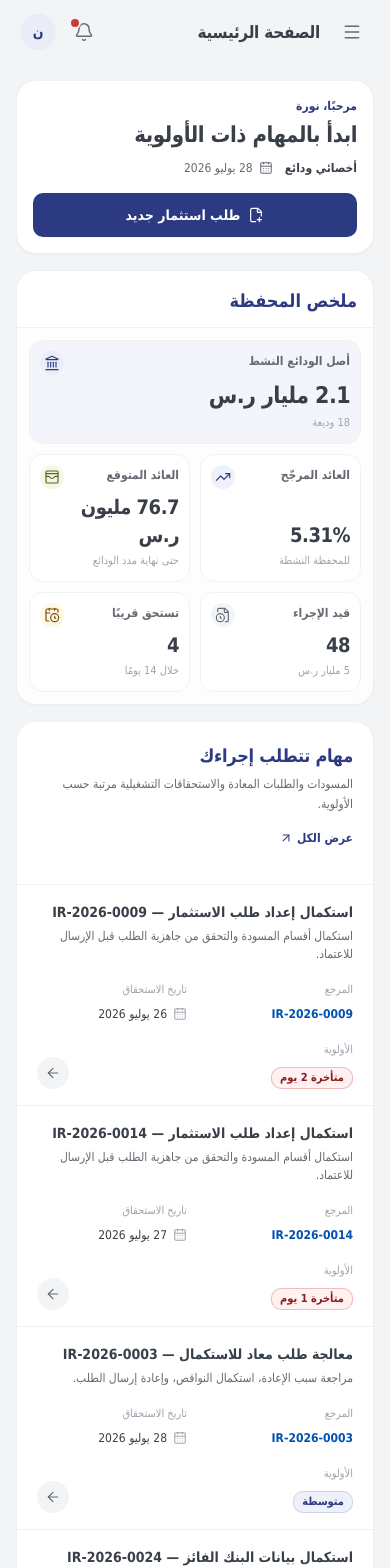
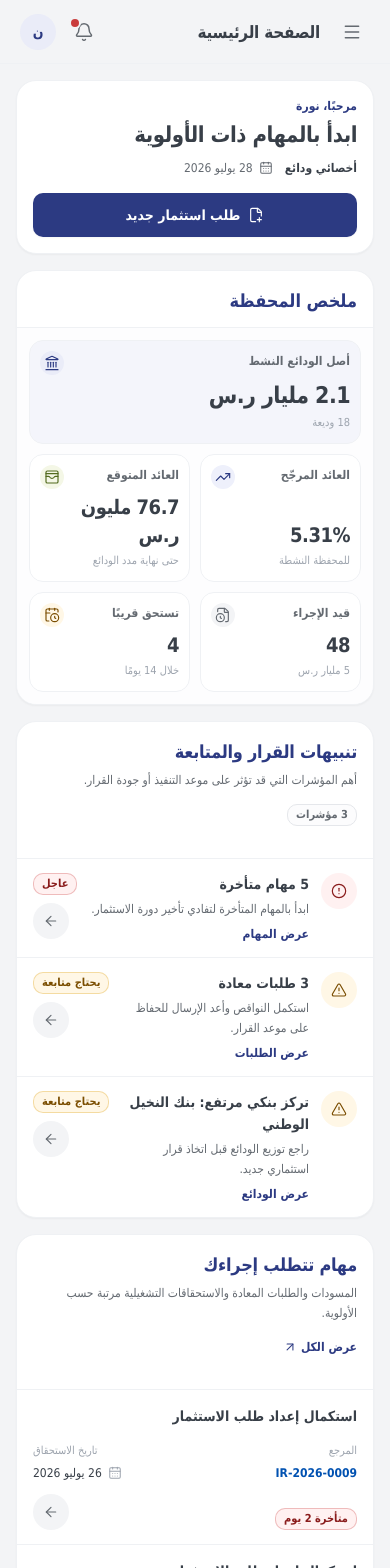
Before and after one commit to faenazi/ef-Deposit-management-prototype, a React (Vite) app in the folder src/: page / in a window 390 px wide. Shown: the top 1568 px of the page. Built offline with nearby package versions, Linux system fonts and the light colour scheme.

Commit message:
add mobile task and maturity layouts

```diff
--- a/src/src/features/dashboard/PriorityTasks.tsx
+++ b/src/src/features/dashboard/PriorityTasks.tsx
@@ -6,6 +6,7 @@
 import { EmptyState } from '@/components/ui/EmptyState'
 import { Icon } from '@/components/ui/Icon'
 import { formatDate } from '@/lib/format'
+import { cn } from '@/lib/cn'
 import type { DashboardSummary } from '@/services/dashboard-service'
 
 const roleCopy: Record<DashboardSummary['roleId'], { title: string; description: string }> = {
@@ -43,13 +44,19 @@
   },
 }
 
-export function PriorityTasks({ summary }: { summary: DashboardSummary }) {
+export function PriorityTasks({
+  summary,
+  className,
+}: {
+  summary: DashboardSummary
+  className?: string
+}) {
   const tasks = summary.priorityTasks.slice(0, 4)
   const copy = roleCopy[summary.roleId]
 
   return (
-    <Card padding="none" className="overflow-hidden">
-      <div className="px-5 py-5 md:px-6">
+    <Card padding="none" className={cn('overflow-hidden', className)}>
+      <div className="px-4 py-4 md:px-6 md:py-5">
         <SectionHeading
           className="mb-0"
           title={copy.title}
@@ -77,7 +84,7 @@
         />
       ) : (
         <div className="border-t border-divider-soft">
-          <div className="hidden grid-cols-[minmax(0,1.55fr)_9.5rem_8.5rem_7.5rem_2.5rem] items-center gap-3 bg-surface-subtle px-6 py-3 text-table font-semibold text-text-secondary md:grid">
+          <div className="hidden grid-cols-[minmax(0,1.5fr)_9rem_8rem_6.5rem_2.75rem] items-center gap-3 bg-surface-subtle px-6 py-3 text-table font-semibold text-text-secondary xl:grid">
             <span>المهمة</span>
             <span>المرجع</span>
             <span>تاريخ الاستحقاق</span>
@@ -86,32 +93,32 @@
           </div>
 
           <ol className="divide-y divide-divider-soft">
-            {tasks.map((task) => (
-              <li key={task.id}>
+            {tasks.map((task, index) => (
+              <li key={task.id} className={index === 3 ? 'hidden sm:list-item' : undefined}>
                 <Link
                   to={task.actionPath}
                   aria-label={`فتح المهمة: ${task.title}`}
-                  className="group block px-5 py-4 transition-colors hover:bg-surface-raised focus-visible:bg-surface-brand-muted md:grid md:min-h-16 md:grid-cols-[minmax(0,1.55fr)_9.5rem_8.5rem_7.5rem_2.5rem] md:items-center md:gap-3 md:px-6"
+                  className="group block min-h-11 px-4 py-3.5 transition-colors hover:bg-surface-raised focus-visible:bg-surface-brand-muted md:px-6 xl:grid xl:min-h-16 xl:grid-cols-[minmax(0,1.5fr)_9rem_8rem_6.5rem_2.75rem] xl:items-center xl:gap-3"
                 >
                   <span className="min-w-0">
-                    <span className="block truncate font-semibold text-text-primary group-hover:text-action-primary">
-                      {task.title}
+                    <span className="block line-clamp-2 font-semibold leading-6 text-text-primary group-hover:text-action-primary xl:truncate">
+                      {getTaskDisplayTitle(task.title, task.relatedEntity)}
                     </span>
-                    <span className="mt-1 block line-clamp-1 text-small text-text-secondary">
+                    <span className="mt-1 hidden line-clamp-1 text-small text-text-secondary xl:block">
                       {task.context}
                     </span>
                   </span>
 
-                  <span className="mt-4 grid grid-cols-2 gap-x-4 gap-y-3 md:mt-0 md:contents">
+                  <span className="mt-3 grid grid-cols-[minmax(0,1fr)_auto] gap-x-3 gap-y-2 xl:mt-0 xl:contents">
                     <span className="min-w-0">
-                      <span className="mb-1 block text-[11px] font-medium text-text-muted md:hidden">المرجع</span>
+                      <span className="mb-0.5 block text-[11px] font-medium text-text-muted xl:hidden">المرجع</span>
                       <bdi className="block truncate text-small font-semibold text-action-secondary">
                         {task.relatedEntity ?? task.id}
                       </bdi>
                     </span>
 
-                    <span>
-                      <span className="mb-1 block text-[11px] font-medium text-text-muted md:hidden">
+                    <span className="text-end xl:text-start">
+                      <span className="mb-0.5 block text-[11px] font-medium text-text-muted xl:hidden">
                         تاريخ الاستحقاق
                       </span>
                       <span className="inline-flex items-center gap-1.5 text-small text-text-primary">
@@ -120,13 +127,13 @@
                       </span>
                     </span>
 
-                    <span>
-                      <span className="mb-1 block text-[11px] font-medium text-text-muted md:hidden">الأولوية</span>
+                    <span className="self-end xl:self-auto">
+                      <span className="sr-only xl:hidden">الأولوية</span>
                       <TaskBadge task={task} />
                     </span>
 
-                    <span className="flex items-end justify-end md:items-center md:justify-center">
-                      <span className="flex size-8 items-center justify-center rounded-full bg-canvas text-text-secondary transition-colors group-hover:bg-surface-brand-soft group-hover:text-action-primary">
+                    <span className="flex items-end justify-end xl:items-center xl:justify-center">
+                      <span className="flex size-9 items-center justify-center rounded-full bg-canvas text-text-secondary transition-colors group-hover:bg-surface-brand-soft group-hover:text-action-primary">
                         <Icon icon={ArrowLeft} size="sm" />
                       </span>
                     </span>
@@ -141,6 +148,11 @@
   )
 }
 
+function getTaskDisplayTitle(title: string, reference: string | null) {
+  if (!reference) return title
+  return title.replace(new RegExp(`\\s*[—-]\\s*${reference.replace(/[.*+?^${}()|[\]\\]/g, '\\$&')}$`), '')
+}
+
 function TaskBadge({ task }: { task: DashboardSummary['priorityTasks'][number] }) {
   if (task.isOverdue) {
     return <Badge variant="danger">متأخرة {Math.max(task.agingDays, 1)} يوم</Badge>
--- a/src/src/features/dashboard/UpcomingMaturities.tsx
+++ b/src/src/features/dashboard/UpcomingMaturities.tsx
@@ -13,7 +13,7 @@
 
   return (
     <Card padding="none" className="overflow-hidden">
-      <div className="px-5 py-5 md:px-6">
+      <div className="px-4 py-4 md:px-6 md:py-5">
         <SectionHeading
           className="mb-0"
           title="استحقاقات خلال 14 يومًا"
@@ -49,7 +49,7 @@
         />
       ) : (
         <div className="border-t border-divider-soft">
-          <div className="hidden grid-cols-[minmax(0,1.2fr)_8.5rem_5.5rem_8rem_6rem_2.5rem] items-center gap-3 bg-surface-subtle px-6 py-3 text-table font-semibold text-text-secondary md:grid">
+          <div className="hidden grid-cols-[minmax(0,1.2fr)_8.5rem_5.5rem_8rem_6rem_2.75rem] items-center gap-3 bg-surface-subtle px-6 py-3 text-table font-semibold text-text-secondary xl:grid">
             <span>البنك والوديعة</span>
             <span>أصل الوديعة</span>
             <span>العائد</span>
@@ -64,46 +64,53 @@
                 <Link
                   to={`/deposits/${maturity.depositId}`}
                   aria-label={`فتح الوديعة ${maturity.depositId} لدى ${maturity.bankName}`}
-                  className="group block px-5 py-4 transition-colors hover:bg-surface-raised md:grid md:min-h-16 md:grid-cols-[minmax(0,1.2fr)_8.5rem_5.5rem_8rem_6rem_2.5rem] md:items-center md:gap-3 md:px-6"
+                  className="group block min-h-11 px-4 py-3.5 transition-colors hover:bg-surface-raised md:px-6 xl:grid xl:min-h-16 xl:grid-cols-[minmax(0,1.2fr)_8.5rem_5.5rem_8rem_6rem_2.75rem] xl:items-center xl:gap-3"
                 >
-                  <span className="min-w-0">
-                    <span className="block truncate font-semibold text-text-primary group-hover:text-action-primary">
-                      {maturity.bankName}
+                  <span className="flex min-w-0 items-start justify-between gap-3 xl:block">
+                    <span className="min-w-0">
+                      <span className="block truncate font-semibold text-text-primary group-hover:text-action-primary">
+                        {maturity.bankName}
+                      </span>
+                      <bdi className="mt-0.5 block text-small text-text-muted xl:mt-1">{maturity.depositId}</bdi>
                     </span>
-                    <bdi className="mt-1 block text-small text-text-muted">{maturity.depositId}</bdi>
+                    <Badge
+                      variant={maturity.daysUntilMaturity <= 7 ? 'warning' : 'neutral'}
+                      className="shrink-0 xl:hidden"
+                    >
+                      {maturity.daysUntilMaturity === 0 ? 'يستحق اليوم' : `${maturity.daysUntilMaturity} يوم`}
+                    </Badge>
                   </span>
 
-                  <span className="mt-4 grid grid-cols-2 gap-x-4 gap-y-3 md:mt-0 md:contents">
+                  <span className="mt-3 grid grid-cols-2 gap-x-4 gap-y-2 xl:mt-0 xl:contents">
                     <span>
-                      <span className="mb-1 block text-[11px] font-medium text-text-muted md:hidden">أصل الوديعة</span>
+                      <span className="mb-0.5 block text-[11px] font-medium text-text-muted xl:hidden">أصل الوديعة</span>
                       <span className="ef-financial font-semibold text-text-primary">
                         <FinancialValue value={maturity.principal} kind="currency-compact" />
                       </span>
                     </span>
 
                     <span>
-                      <span className="mb-1 block text-[11px] font-medium text-text-muted md:hidden">العائد</span>
+                      <span className="mb-0.5 block text-[11px] font-medium text-text-muted xl:hidden">العائد</span>
                       <span className="ef-financial text-small font-semibold text-text-primary">
                         <FinancialValue value={maturity.rate} kind="percent" />
                       </span>
                     </span>
 
                     <span>
-                      <span className="mb-1 block text-[11px] font-medium text-text-muted md:hidden">تاريخ الاستحقاق</span>
-                      <span className="text-small text-text-secondary">
+                      <span className="mb-0.5 block text-[11px] font-medium text-text-muted xl:hidden">تاريخ الاستحقاق</span>
+                      <span className="text-small font-semibold text-text-primary">
                         <FinancialValue value={maturity.maturityDate} kind="date" />
                       </span>
                     </span>
 
-                    <span>
-                      <span className="mb-1 block text-[11px] font-medium text-text-muted md:hidden">المتبقي</span>
+                    <span className="hidden xl:block">
                       <Badge variant={maturity.daysUntilMaturity <= 7 ? 'warning' : 'neutral'}>
                         {maturity.daysUntilMaturity === 0 ? 'يستحق اليوم' : `${maturity.daysUntilMaturity} يوم`}
                       </Badge>
                     </span>
 
-                    <span className="flex items-end justify-end md:items-center md:justify-center">
-                      <span className="flex size-8 items-center justify-center rounded-full bg-canvas text-text-secondary group-hover:bg-surface-brand-soft group-hover:text-action-primary">
+                    <span className="flex items-end justify-end xl:items-center xl:justify-center">
+                      <span className="flex size-9 items-center justify-center rounded-full bg-canvas text-text-secondary group-hover:bg-surface-brand-soft group-hover:text-action-primary">
                         <Icon icon={ArrowLeft} size="sm" />
                       </span>
                     </span>
```
